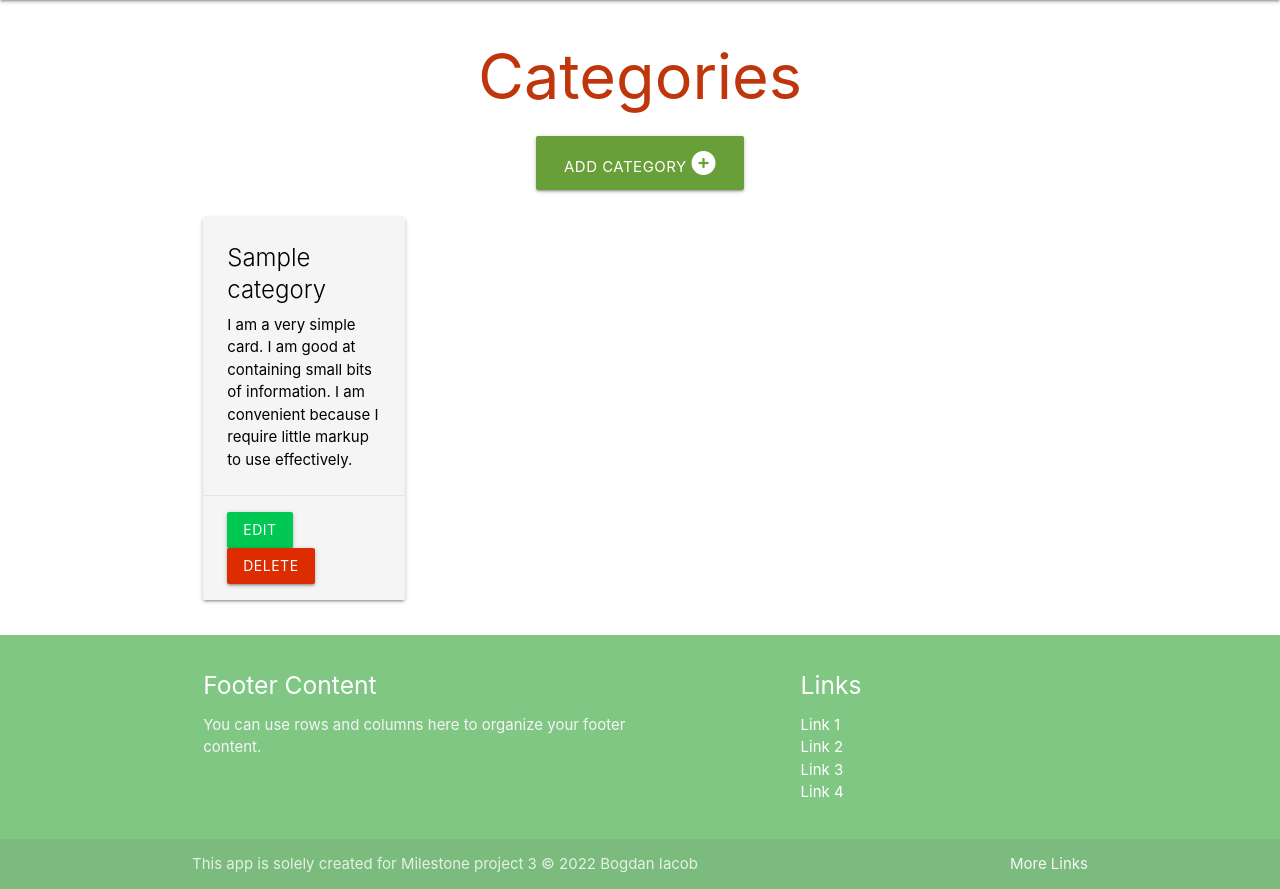
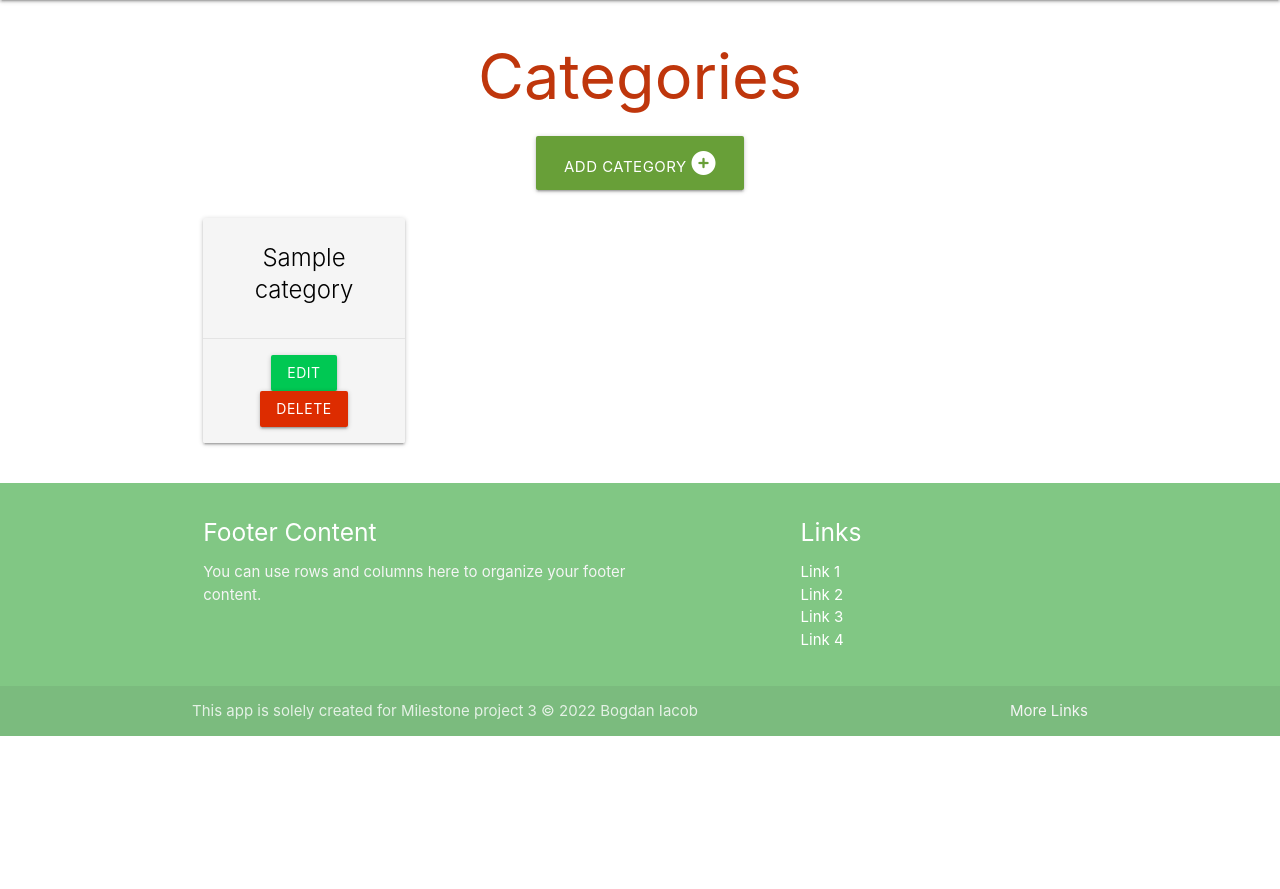
Before and after one commit to BogdanCatalin-Iacob/Food-Fiesta, a Flask app: page /categories in a window 1280 px wide. Shown: the part 64-953 px from the top of the page. After the commit the page ends 800 px from the top, so only its background shows below. Run offline with Flask 2, Linux system fonts and the light colour scheme; tables that the repository leaves empty hold one stand-in row (values such as "Sample post"); some libraries are stand-ins or nearby versions.

Commit message:
Refactor: delete the <p> from categories cards

```diff
--- a/food_fiesta/templates/categories.html
+++ b/food_fiesta/templates/categories.html
@@ -18,12 +18,10 @@
     {% for category in categories %}
     <div class="col s12 m6 l3">
         <div class="card grey lighten-4">
-            <div class="card-content black-text">
+            <div class="card-content black-text center-align">
                 <span class="card-title">{{ category.category_name }}</span>
-                <p>I am a very simple card. I am good at containing small bits of information.
-                    I am convenient because I require little markup to use effectively.</p>
             </div>
-            <div class="card-action">
+            <div class="card-action center-align">
                 <a href="{{ url_for('edit_category', category_id=category.id) }}" class="btn green accent-4">Edit</a>
                 <a href="{{ url_for('delete_category', category_id=category.id) }}" class="btn deep-orange accent-4">Delete</a>
             </div>
```
